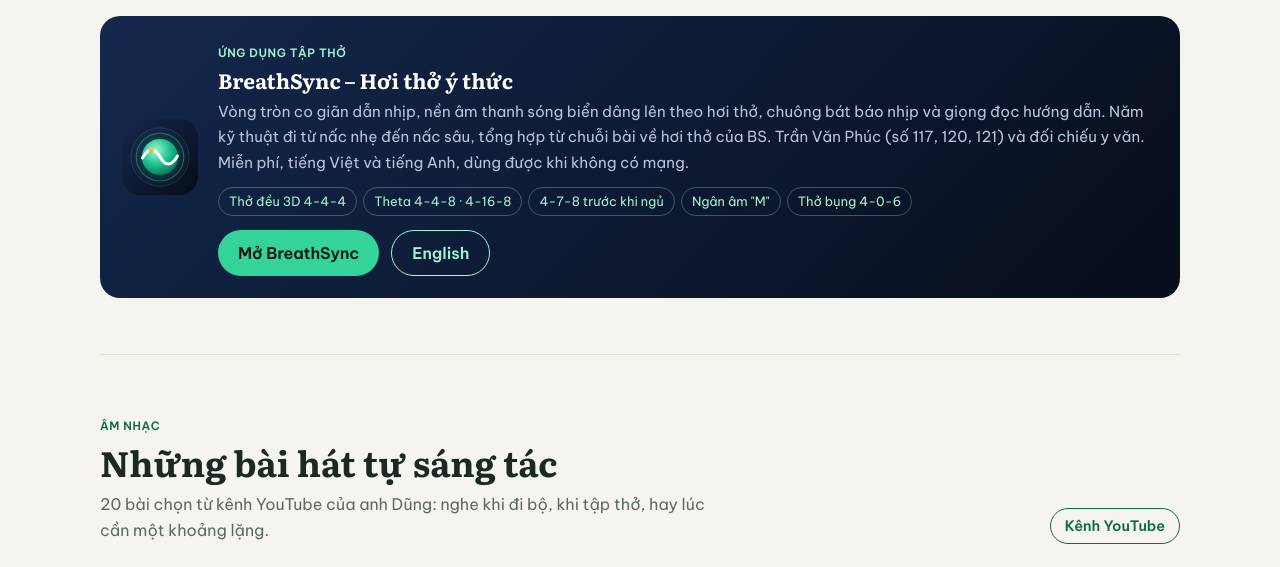
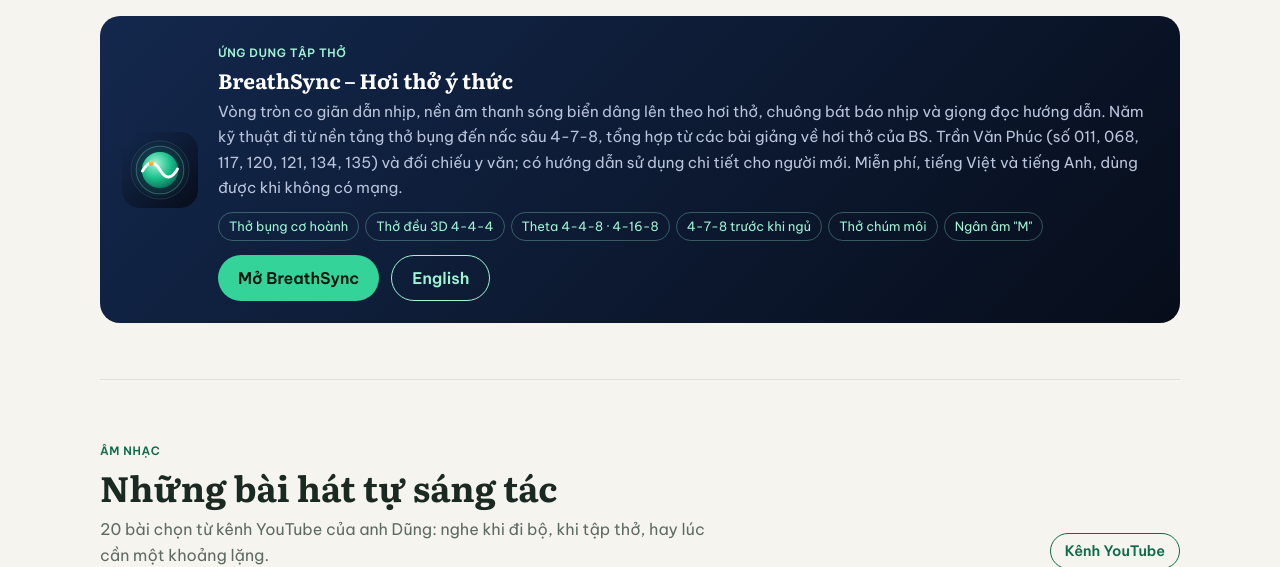
Before and after one commit to nddzungx/hlvsuckhoe-web, a plain HTML site: page index.html in a window 1280 px wide. Shown: the part 3870-4437 px from the top of the page. Drawn offline with Linux system fonts and the light colour scheme.

Commit message:
Add files via upload
Cập nhật bổ xung ứng dụng hướng dẫn tập thở

```diff
--- a/index.html
+++ b/index.html
@@ -309,8 +309,8 @@ footer{border-top:1px solid var(--line);padding:36px 0 50px;color:var(--muted);f
       <div>
         <span class="tag" style="color:#9ff5d4">Ứng dụng tập thở</span>
         <h3>BreathSync – Hơi thở ý thức</h3>
-        <p>Vòng tròn co giãn dẫn nhịp, nền âm thanh sóng biển dâng lên theo hơi thở, chuông bát báo nhịp và giọng đọc hướng dẫn. Năm kỹ thuật đi từ nấc nhẹ đến nấc sâu, tổng hợp từ chuỗi bài về hơi thở của BS. Trần Văn Phúc (số 117, 120, 121) và đối chiếu y văn. Miễn phí, tiếng Việt và tiếng Anh, dùng được khi không có mạng.</p>
-        <div class="chips2"><span>Thở đều 3D 4-4-4</span><span>Theta 4-4-8 · 4-16-8</span><span>4-7-8 trước khi ngủ</span><span>Ngân âm "M"</span><span>Thở bụng 4-0-6</span></div>
+        <p>Vòng tròn co giãn dẫn nhịp, nền âm thanh sóng biển dâng lên theo hơi thở, chuông bát báo nhịp và giọng đọc hướng dẫn. Năm kỹ thuật đi từ nền tảng thở bụng đến nấc sâu 4-7-8, tổng hợp từ các bài giảng về hơi thở của BS. Trần Văn Phúc (số 011, 068, 117, 120, 121, 134, 135) và đối chiếu y văn; có hướng dẫn sử dụng chi tiết cho người mới. Miễn phí, tiếng Việt và tiếng Anh, dùng được khi không có mạng.</p>
+        <div class="chips2"><span>Thở bụng cơ hoành</span><span>Thở đều 3D 4-4-4</span><span>Theta 4-4-8 · 4-16-8</span><span>4-7-8 trước khi ngủ</span><span>Thở chúm môi</span><span>Ngân âm "M"</span></div>
         <div class="cta"><a class="btn" href="https://tho.hlvsuckhoe.com/">Mở BreathSync</a><a class="btn ghost" href="https://tho.hlvsuckhoe.com/?lang=en">English</a></div>
       </div>
     </div>
@@ -405,7 +405,7 @@ footer{border-top:1px solid var(--line);padding:36px 0 50px;color:var(--muted);f
     </div>
     <div class="app breath">
       <img src="img/logo-breathsync.svg" alt="Logo BreathSync">
-      <div><h2>BreathSync – Hơi thở ý thức</h2><p>Tập thở chậm cùng vòng tròn, âm thanh thiền, chuông bát và rung theo nhịp: thở đều 3D, 4-4-8, 4-7-8 trước khi ngủ, ngân âm "M", thở bụng. Miễn phí, tiếng Việt và tiếng Anh, dùng được khi không có mạng.</p></div>
+      <div><h2>BreathSync – Hơi thở ý thức</h2><p>Tập thở chậm cùng vòng tròn, âm thanh thiền, chuông bát và rung theo nhịp: thở bụng cơ hoành, thở đều 3D, 4-4-8, 4-7-8 trước khi ngủ, ngân âm "M". Có hướng dẫn sử dụng cho người mới. Miễn phí, tiếng Việt và tiếng Anh, dùng được khi không có mạng.</p></div>
       <a class="btn" href="https://tho.hlvsuckhoe.com/">Mở BreathSync</a>
     </div>
   </section>
```
Also changed, not shown: 1 other file.
